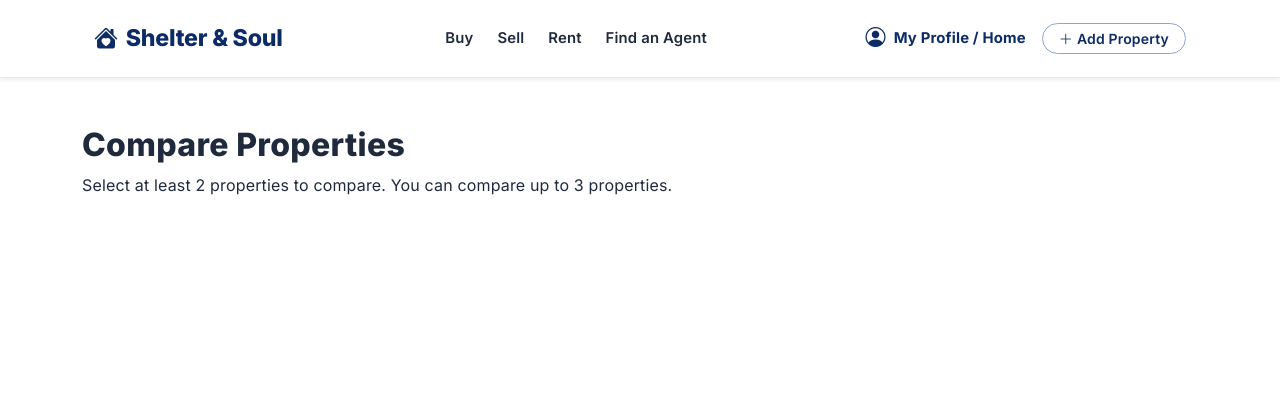
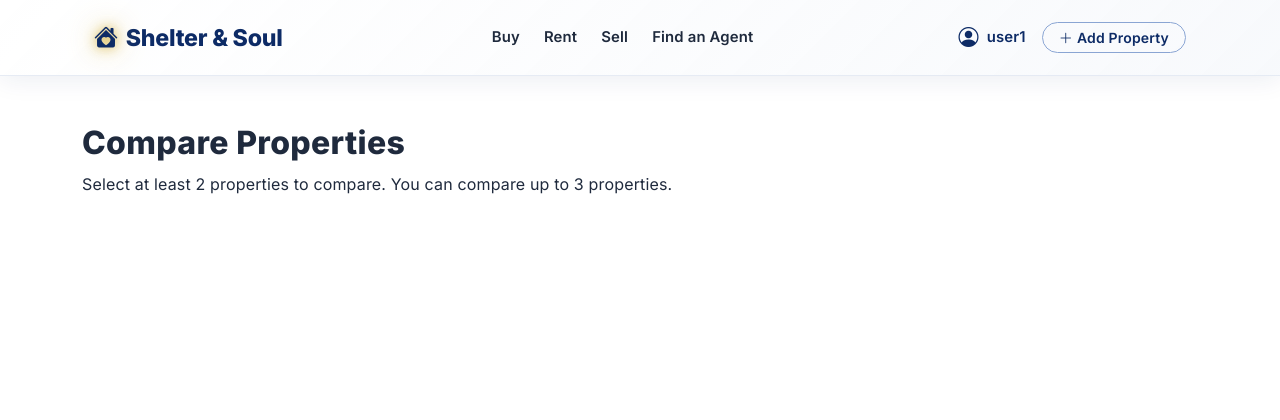
Before and after one commit to pemajo-sudo/real-estate-project, a Django app: page /compare/ in a window 1280 px wide. Shown: the top 420 px of the page. Run offline with Django 5.2, Linux system fonts and the light colour scheme; a user stored in the database is signed in.

Commit message:
Edit navigation bar

```diff
--- a/listings/templates/listings/base.html
+++ b/listings/templates/listings/base.html
@@ -99,11 +99,45 @@
             padding-bottom: 0.85rem;
         }
 
+        /* Premium glass bar (non-home pages) */
+        #mainNavbar.navbar-glass {
+            background: linear-gradient(135deg, rgba(255, 255, 255, 0.82), rgba(247, 249, 252, 0.92)) !important;
+            border-bottom: 1px solid rgba(229, 234, 244, 0.95);
+            backdrop-filter: blur(14px) saturate(140%);
+            -webkit-backdrop-filter: blur(14px) saturate(140%);
+            box-shadow: 0 4px 24px rgba(13, 43, 102, 0.08);
+        }
+
         .navbar-brand {
             font-weight: 800;
             font-size: 1.45rem;
             color: var(--primary) !important;
             letter-spacing: -0.01em;
+        }
+
+        /* House icon only — no box; soft gold glow */
+        .navbar-brand-icon-glow {
+            display: inline-flex;
+            align-items: center;
+            justify-content: center;
+            line-height: 1;
+        }
+
+        .navbar-brand-icon-glow i {
+            color: var(--primary);
+            filter: drop-shadow(0 0 6px rgba(212, 175, 55, 0.95)) drop-shadow(0 0 14px rgba(212, 175, 55, 0.45));
+        }
+
+        .navbar-home .navbar-brand-icon-glow i {
+            color: #fff;
+            filter: drop-shadow(0 0 8px rgba(212, 175, 55, 1)) drop-shadow(0 0 18px rgba(212, 175, 55, 0.55));
+        }
+
+        .navbar-nav .nav-user-name {
+            max-width: 160px;
+            overflow: hidden;
+            text-overflow: ellipsis;
+            white-space: nowrap;
         }
 
         /* Nav links with animated gold underline */
@@ -870,12 +904,12 @@
 
     <!-- ===== NAVBAR ===== -->
     <nav id="mainNavbar"
-        class="navbar navbar-expand-lg {% if request.resolver_match.url_name == 'home' %}navbar-home navbar-dark{% else %}navbar-light bg-white sticky-top shadow-sm{% endif %}">
+        class="navbar navbar-expand-lg {% if request.resolver_match.url_name == 'home' %}navbar-home navbar-dark{% else %}navbar-light navbar-glass sticky-top{% endif %}">
         <div class="container-xl px-4">
 
-            <!-- Logo -->
+            <!-- Logo: icon + text; icon has gold glow (no rounded box) -->
             <a class="navbar-brand d-flex align-items-center gap-2" href="{% url 'home' %}">
-                <i class="bi bi-house-heart-fill fs-4 text-primary"></i>
+                <span class="navbar-brand-icon-glow" aria-hidden="true"><i class="bi bi-house-heart-fill fs-4"></i></span>
                 <span>Shelter &amp; Soul</span>
             </a>
 
@@ -894,12 +928,12 @@
                             href="{% url 'property_list' %}?type=buy">Buy</a>
                     </li>
                     <li class="nav-item">
+                        <a class="nav-link {% if request.resolver_match.url_name == 'property_list' and request.GET.type == 'rent' %}active{% endif %}"
+                            href="{% url 'property_list' %}?type=rent">Rent</a>
+                    </li>
+                    <li class="nav-item">
                         <a class="nav-link {% if request.resolver_match.url_name == 'property_list' and request.GET.type == 'sell' %}active{% endif %}"
                             href="{% url 'property_list' %}?type=sell">Sell</a>
-                    </li>
-                    <li class="nav-item">
-                        <a class="nav-link {% if request.resolver_match.url_name == 'property_list' and request.GET.type == 'rent' %}active{% endif %}"
-                            href="{% url 'property_list' %}?type=rent">Rent</a>
                     </li>
                     <li class="nav-item">
                         <a class="nav-link {% if request.resolver_match.url_name == 'find_agent' %}active{% endif %}"
@@ -910,14 +944,16 @@
                 <!-- Right: auth/profile -->
                 <ul class="navbar-nav align-items-center gap-1">
                     {% if user.is_authenticated %}
-                    <!-- Profile dropdown -->
+                    <!-- Account name + My Profile dropdown -->
                     <li class="nav-item dropdown">
-                        <a class="nav-link dropdown-toggle d-flex align-items-center gap-2 fw-bold {% if request.resolver_match.url_name != 'home' %}text-primary{% endif %}"
-                            href="#" id="profileDropdown" role="button" data-bs-toggle="dropdown" aria-expanded="false">
-                            <i class="bi bi-person-circle fs-5"></i>
-                            <span class="d-none d-lg-inline">My Profile / Home</span>
+                        <a class="nav-link dropdown-toggle d-flex align-items-center gap-2 fw-semibold {% if request.resolver_match.url_name != 'home' %}text-primary{% else %}text-white{% endif %}"
+                            href="#" id="profileDropdown" role="button" data-bs-toggle="dropdown" aria-expanded="false"
+                            aria-label="My profile menu">
+                            <i class="bi bi-person-circle fs-5 flex-shrink-0"></i>
+                            <span class="nav-user-name d-none d-md-inline">{{ user.get_full_name|default:user.username }}</span>
                         </a>
                         <ul class="dropdown-menu dropdown-menu-end" aria-labelledby="profileDropdown">
+                            <li><h6 class="dropdown-header text-uppercase small text-muted mb-0 py-2">My Profile</h6></li>
                             <li>
                                 <a class="dropdown-item" href="{% url 'property_list' %}">
                                     <i class="bi bi-clock-history"></i> Recent Searches
```
